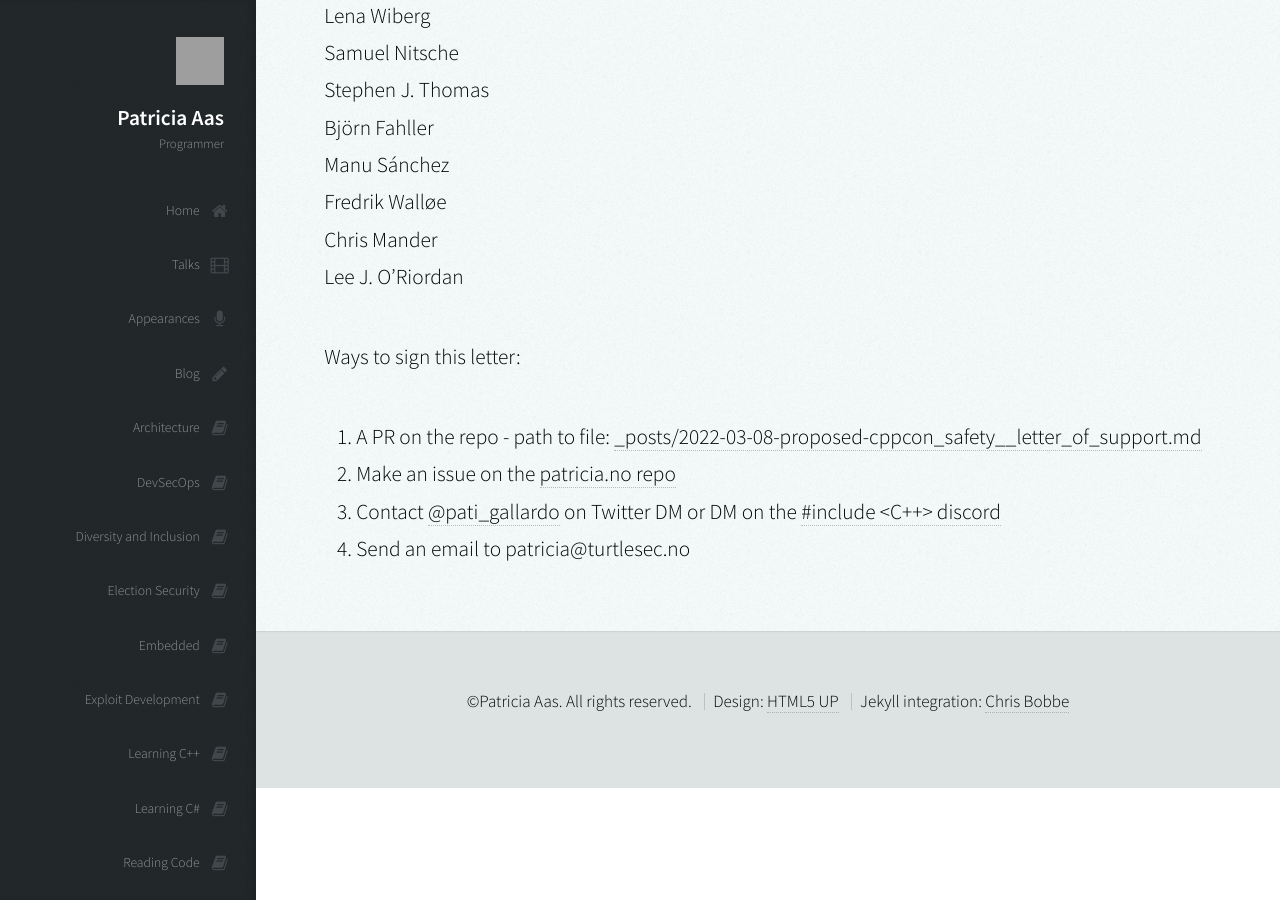
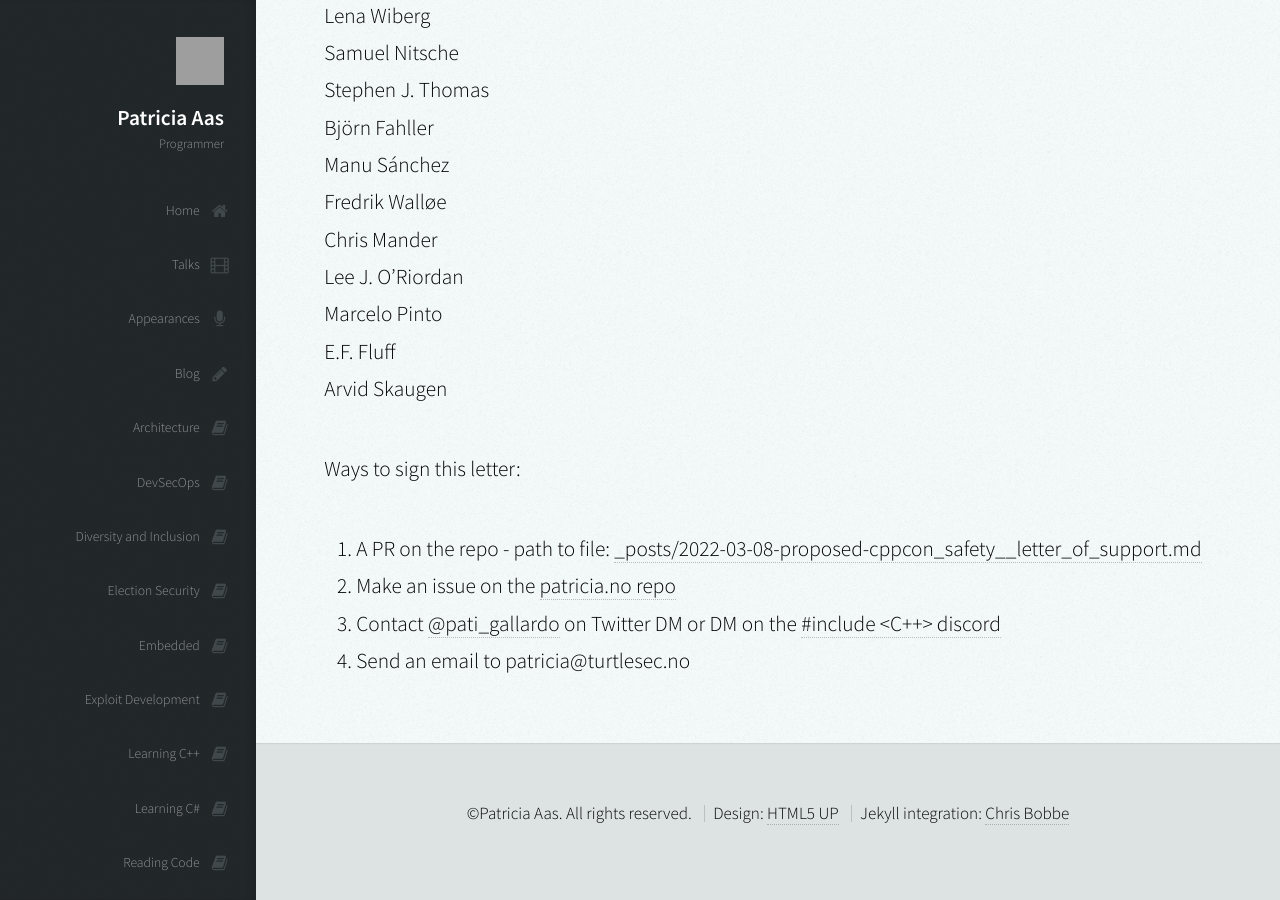
Before and after one commit to patricia-gallardo/patricia-gallardo.github.io, a Jekyll site: the page built from _posts/2022-03-08-proposed-cppcon_safety__letter_of_support.md, in a window 1280 px wide and 900 px high, scrolled down 8434 px. Built offline with Jekyll 4.4.1, drawn with Linux system fonts in a browser that asks for light colours; nearby versions of some CDN libraries; grey boxes are pictures that could not be loaded.

Commit message:
Update 2022-03-08-proposed-cppcon_safety__letter_of_support.md

```diff
--- a/_posts/2022-03-08-proposed-cppcon_safety__letter_of_support.md
+++ b/_posts/2022-03-08-proposed-cppcon_safety__letter_of_support.md
@@ -232,6 +232,9 @@ Manu Sánchez <br>
 Fredrik Walløe <br>
 Chris Mander <br>
 Lee J. O'Riordan <br>
+Marcelo Pinto <br>
+E.F. Fluff <br>
+Arvid Skaugen <br>
 
 
 Ways to sign this letter:
```
